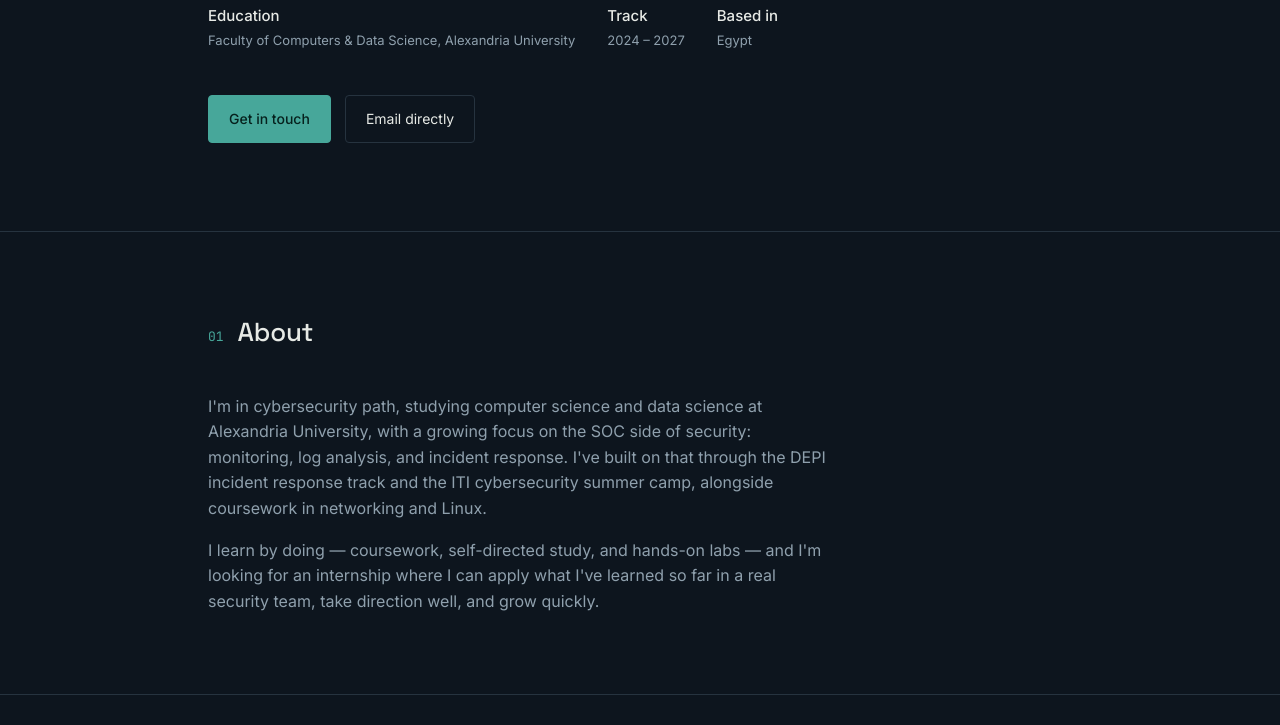
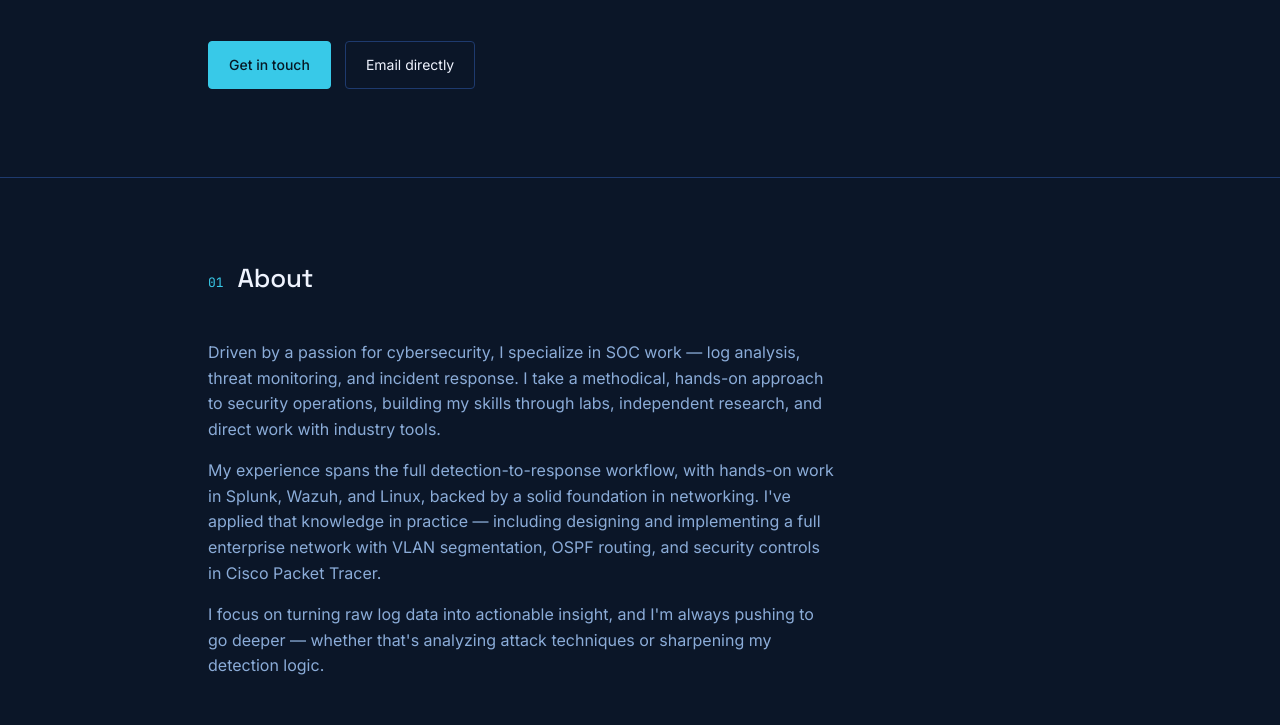
Before and after one commit to mariam643/Portfolio, a plain HTML site: page index.html in a window 1280 px wide. Shown: the part 351-1076 px from the top of the page. Drawn offline with Linux system fonts and the light colour scheme.

Commit message:
Add files via upload

```diff
--- a/index.html
+++ b/index.html
@@ -9,15 +9,15 @@
 <link href="https://fonts.googleapis.com/css2?family=Space+Grotesk:wght@400;500;600&family=Inter:wght@400;500;600&family=JetBrains+Mono:wght@400;500&display=swap" rel="stylesheet">
 <style>
   :root{
-    --bg: #0D151E;
-    --surface: #141F2B;
-    --surface-2: #1B2833;
-    --line: #26333F;
-    --text: #E7EAE6;
-    --text-dim: #8FA0AD;
-    --accent: #47A79A;
-    --accent-dim: #2F5E58;
-    --warn: #D98C3F;
+    --bg: #0B1628;
+    --surface: #112040;
+    --surface-2: #172C54;
+    --line: #1E3A6E;
+    --text: #F0F4FF;
+    --text-dim: #8BACD8;
+    --accent: #38C9E8;
+    --accent-dim: #1A5A6E;
+    --warn: #F5A623;
   }
   *{box-sizing:border-box; margin:0; padding:0;}
   html{scroll-behavior:smooth;}
@@ -81,7 +81,7 @@
   h1.name{
     font-size: 48px;
     line-height: 1.12;
-    max-width: 11ch;
+    white-space: nowrap;
   }
   .role{
     margin-top: 18px;
@@ -110,11 +110,11 @@
   }
   .btn.primary{
     background: var(--accent);
-    color: #06211D;
+    color: #071925;
     border-color: var(--accent);
     font-weight: 500;
   }
-  .btn.primary:hover{ background: #59B8AB; }
+  .btn.primary:hover{ background: #5ED9F2; }
   .btn.ghost:hover{ border-color: var(--accent); color: var(--accent); }
 
   section{ padding: 80px 0; border-bottom: 1px solid var(--line); }
@@ -244,8 +244,9 @@
   <div class="wrap">
     <div class="section-head"><span class="section-num mono">01</span><h2>About</h2></div>
     <div class="about-grid single">
-      <p>I'm in cybersecurity path, studying computer science and data science at Alexandria University, with a growing focus on the SOC side of security: monitoring, log analysis, and incident response. I've built on that through the DEPI incident response track and the ITI cybersecurity summer camp, alongside coursework in networking and Linux.</p>
-      <p>I learn by doing — coursework, self-directed study, and hands-on labs — and I'm looking for an internship where I can apply what I've learned so far in a real security team, take direction well, and grow quickly.</p>
+      <p>Driven by a passion for cybersecurity, I specialize in SOC work — log analysis, threat monitoring, and incident response. I take a methodical, hands-on approach to security operations, building my skills through labs, independent research, and direct work with industry tools.</p>
+      <p>My experience spans the full detection-to-response workflow, with hands-on work in Splunk, Wazuh, and Linux, backed by a solid foundation in networking. I've applied that knowledge in practice — including designing and implementing a full enterprise network with VLAN segmentation, OSPF routing, and security controls in Cisco Packet Tracer.</p>
+      <p>I focus on turning raw log data into actionable insight, and I'm always pushing to go deeper — whether that's analyzing attack techniques or sharpening my detection logic.</p>
     </div>
   </div>
 </section>
```
